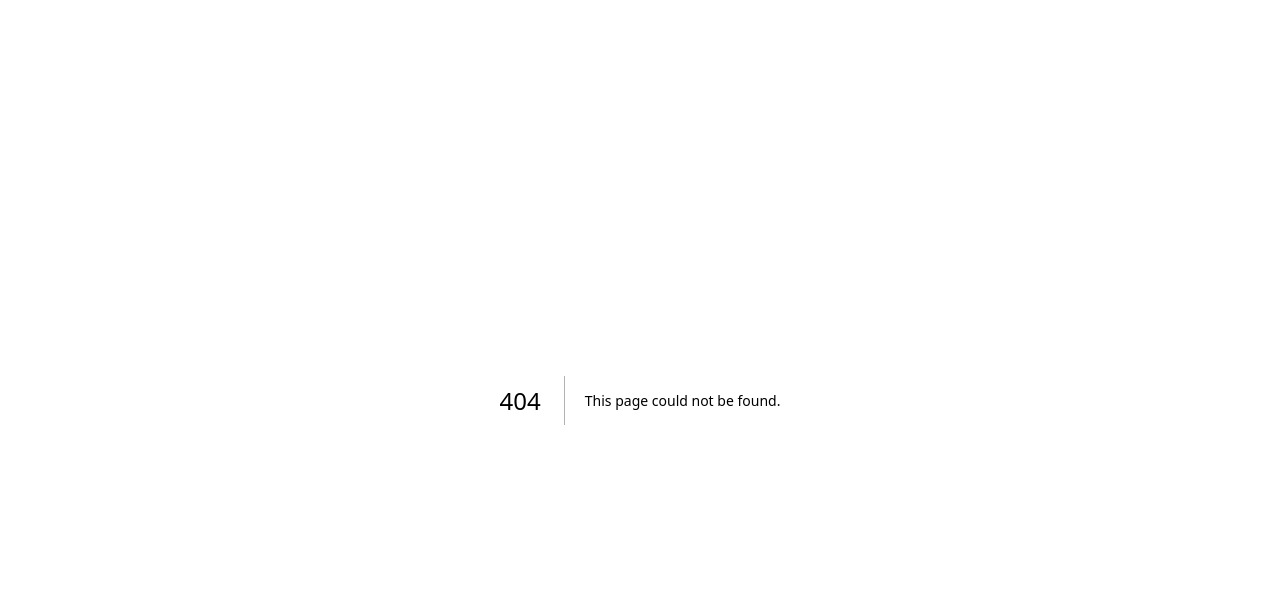
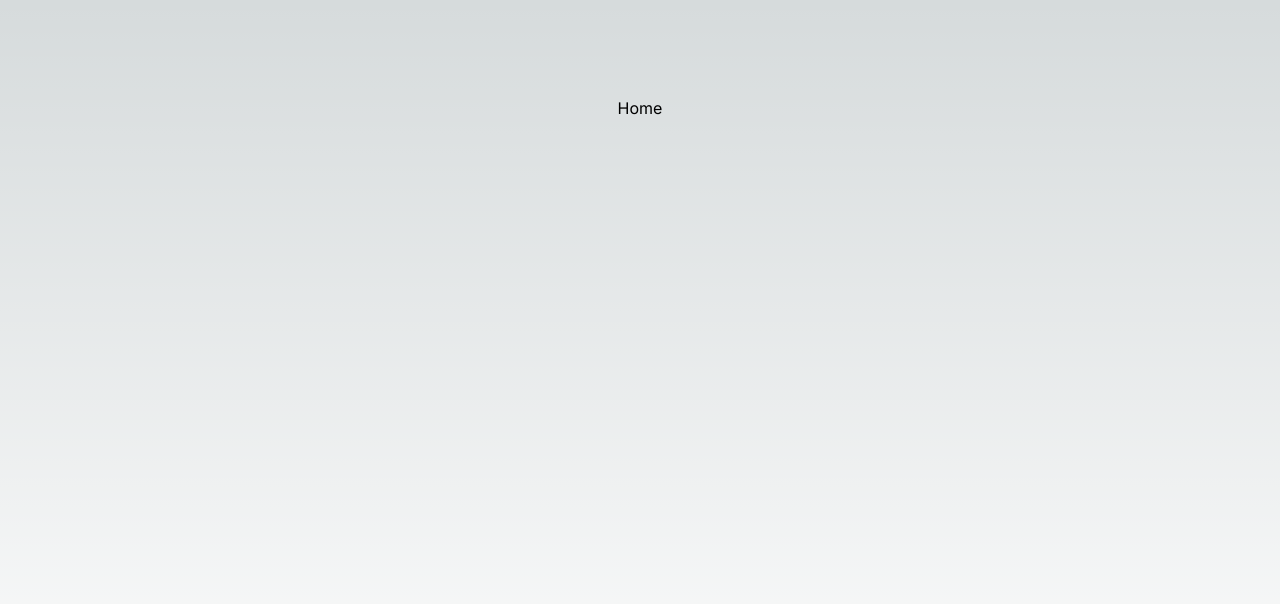
Before and after one commit to JinLisek/nuzlocke-keeper, a Next.js app: page /generations/1 in a window 1280 px wide. Before the commit this address had no page. Shown: the top 604 px of the page. Built offline with nearby package versions, Linux system fonts and the light colour scheme.

Commit message:
Add empty pages for generations

```diff
--- /dev/null
+++ b/app/generations/[id]/page.tsx
@@ -0,0 +1,13 @@
+"use client";
+
+import Link from "next/link";
+
+const Generation = () => {
+  return (
+    <main className="flex min-h-screen flex-col items-center justify-between p-24">
+      <Link href={{ pathname: "/" }}>Home</Link>
+    </main>
+  );
+};
+
+export default Generation;
--- /dev/null
+++ b/app/generations/page.tsx
@@ -0,0 +1,13 @@
+"use client";
+
+import Link from "next/link";
+
+const Generations = () => {
+  return (
+    <main className="flex min-h-screen flex-col items-center justify-between p-24">
+      <Link href={{ pathname: "/" }}>Home</Link>
+    </main>
+  );
+};
+
+export default Generations;
--- a/app/page.tsx
+++ b/app/page.tsx
@@ -1,6 +1,6 @@
 "use client";
 
-import axios from "axios";
+import Link from "next/link";
 import useGenerations from "./useGenerations";
 
 const Home = () => {
@@ -12,8 +12,10 @@ const Home = () => {
   return (
     <main className="flex min-h-screen flex-col items-center justify-between p-24">
       <ul>
-        {generations.results.map((generation) => (
-          <li key={generation.name}>{generation.name}</li>
+        {generations.results.map((generation, idx) => (
+          <li key={generation.name}>
+            <Link href={{ pathname: `/generations/${idx}` }}>{generation.name}</Link>
+          </li>
         ))}
       </ul>
     </main>
```
